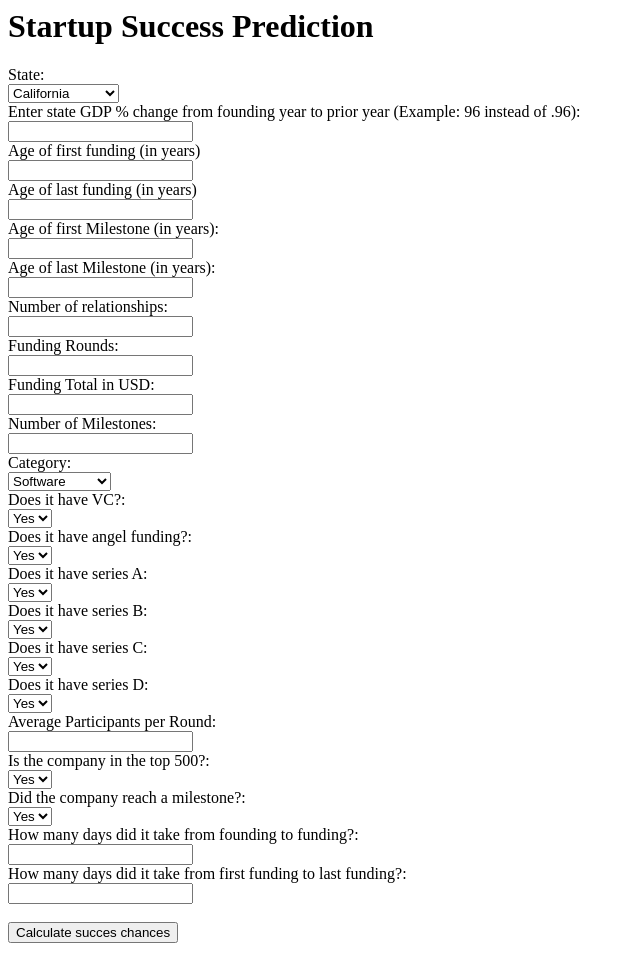
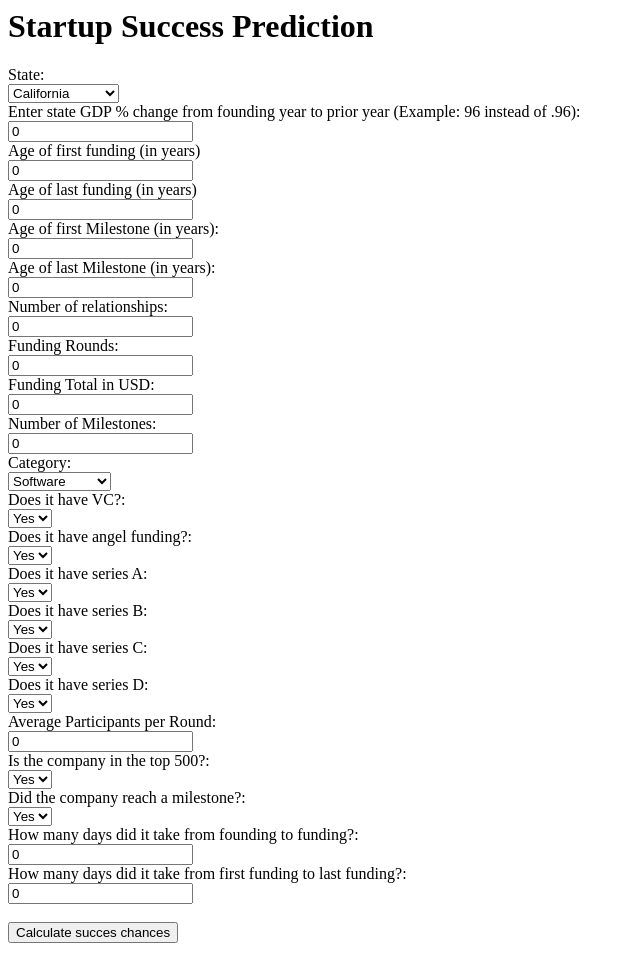
Before and after one commit to valeriajuareze/startup-analysis-project, a Flask app: page / in a window 1280 px wide. Shown: the top 959 px of the page, without its empty margins (0-640 px from the left). Run offline with Flask 3, Linux system fonts and the light colour scheme; parts of the project's set-up code (start-up, migrations or seed data) failed here and were passed over.

Commit message:
adding default values to html

```diff
--- a/startup-project/templates/form.html
+++ b/startup-project/templates/form.html
@@ -21,39 +21,39 @@
             <input type="number"
                    step="0.01"
                    id="gdp"
-                   name="gdp"><br>
+                   name="gdp" value=0><br>
             <label for="first_funding">Age of first funding (in years)</label><br>
             <input type="number"
                    id="first_funding"
-                   name="first_funding"><br>
+                   name="first_funding" value=0><br>
             <label for="last_funding">Age of last funding (in years)</label><br>
             <input type="number"
                    id="last_funding"
-                   name="last_funding"><br>
+                   name="last_funding" value=0><br>
             <label for="first_milestone">Age of first Milestone (in years):</label><br>
             <input type="number"
                    id="first_milestone"
-                   name="first_milestone"><br>
+                   name="first_milestone" value=0><br>
             <label for="last_milestone">Age of last Milestone (in years):</label><br>
             <input type="number"
                    id="last_milestone"
-                   name="last_milestone"><br>
+                   name="last_milestone" value=0><br>
             <label for="relationships">Number of relationships:</label><br>
             <input type="number"
                    id="relationships"
-                   name="relationships"><br>
+                   name="relationships" value=0><br>
             <label for="rounds">Funding Rounds:</label><br>
             <input type="number"
                    id="rounds"
-                   name="rounds"><br>
+                   name="rounds" value=0><br>
             <label for="funding">Funding Total in USD:</label><br>
             <input type="number"
                    id="funding"
-                   name="funding"><br>
+                   name="funding" value=0><br>
             <label for="milestones">Number of Milestones:</label><br>
             <input type="number"
                    id="milestones"
-                   name="milestones"><br>
+                   name="milestones" value=0><br>
             <label for="category">Category:</label><br>
             <select id="category"
                     name="category">
@@ -107,7 +107,7 @@
             <label for="avg_participants">Average Participants per Round:</label><br>
             <input type="number"
                    id="avg_participants"
-                   name="avg_participants"><br>
+                   name="avg_participants" value=0><br>
             <label for="top500">Is the company in the top 500?:</label><br>
             <select id="top500"
                     name="top500">
@@ -123,11 +123,11 @@
             <label for="founded_funding">How many days did it take from founding to funding?:</label><br>
             <input type="number"
                    id="founded_funding"
-                   name="founded_funding"><br>
+                   name="founded_funding" value=0><br>
             <label for="first_last_funding">How many days did it take from first funding to last funding?:</label><br>
             <input type="number"
                    id="first_last_funding"
-                   name="first_last_funding"><br><br>
+                   name="first_last_funding" value=0><br><br>
             <button type="submit">Calculate succes chances</button>
         </form>
 
```
Also changed, not shown: README.md.
